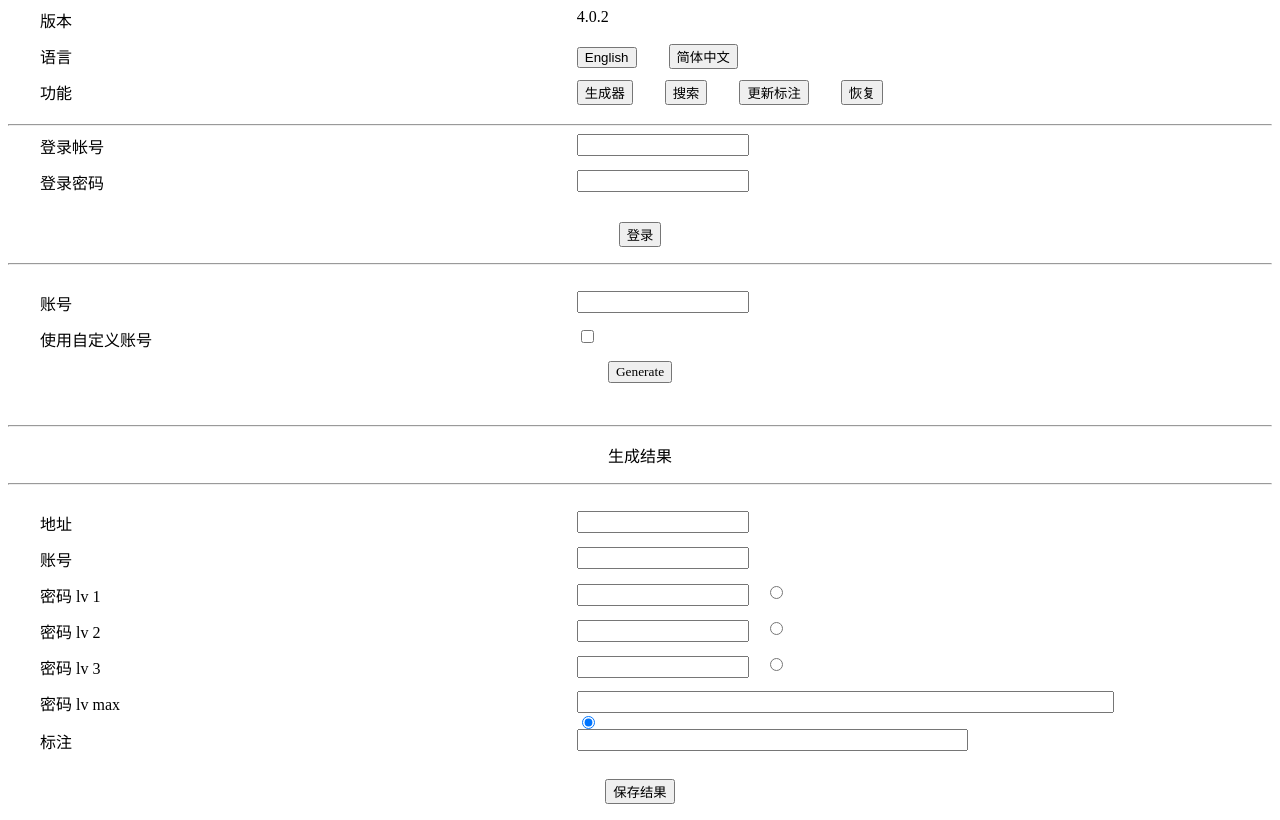
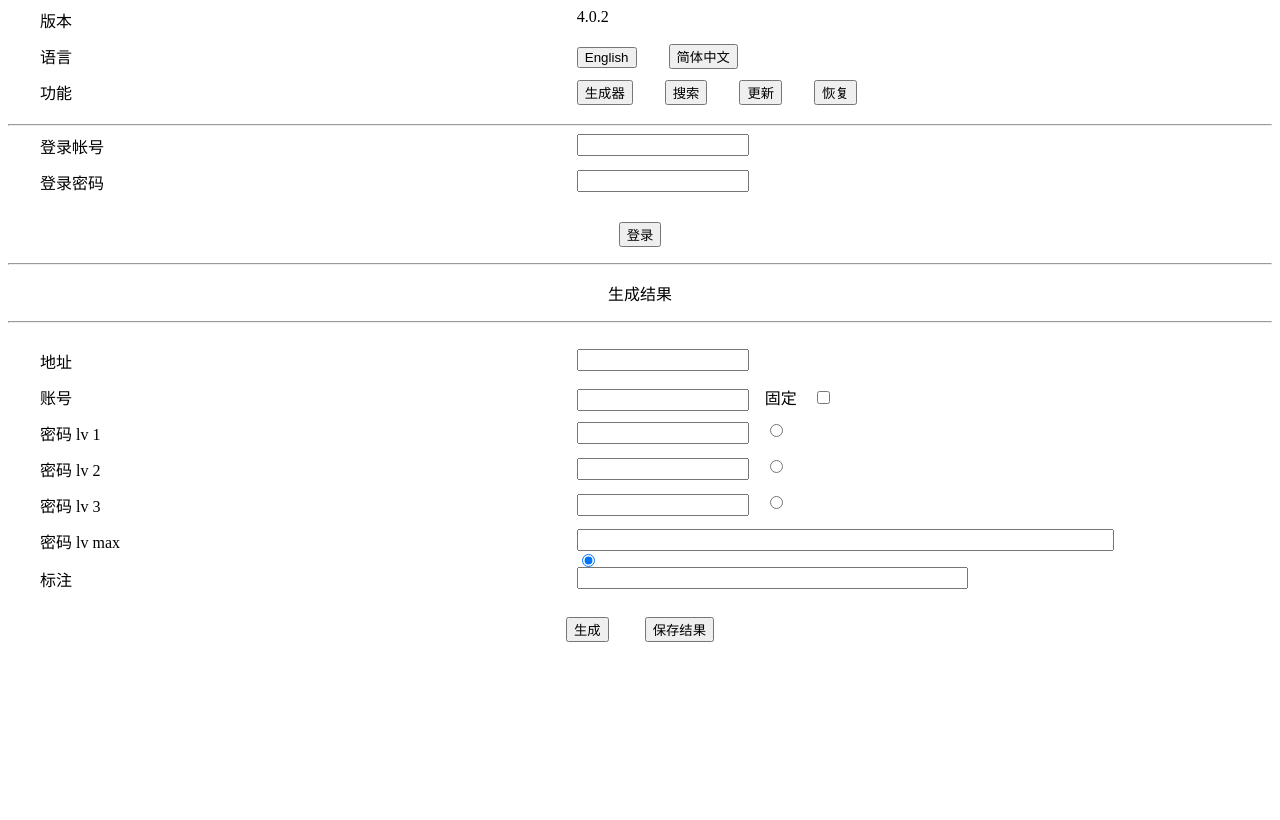
Before and after one commit to AnestLarry/AccountManagerWithFlask, a Flask app: page /?language=zh in a window 1280 px wide. After the commit the page ends 642 px from the top, so only its background shows below. Run offline with Flask 2, Linux system fonts and the light colour scheme; parts of the project's set-up code (start-up, migrations or seed data) failed here and were passed over.

Commit message:
change pages

```diff
--- a/templates/index.html
+++ b/templates/index.html
@@ -24,21 +24,13 @@
 			})
 		});
 		function Generate_Account(){
-			if (document.getElementById('Account_Key').checked){
-				Generate_AccountStr = $('#Account').val();
-				document.getElementById('Result_Account').value = Generate_AccountStr;
-
-				Generate_pw()
-			}
-			else {
+			if (!document.getElementById('Account_Key').checked){
 				$.get("{{get_urls('getAccount')}}",function(data){
 					Generate_AccountStr = data;
 					document.getElementById("Result_Account").value = Generate_AccountStr;
-
-					Generate_pw()
 				})
-
 			}
+			Generate_pw()
 		}
 		function Generate_pw(){
 				$.get("{{get_urls('getPW')}}",function(data){
@@ -67,34 +59,6 @@
 				})
 		}
     </script>
-	<hr>
-	<br>
-	<div id="Generate-div">
-		<div id="Generate-label-Account" style="width:45%;float:left;">
-			{% if language=="zh" %}
-			&emsp;&emsp;账号
-			{% else %}
-			&emsp;&emsp;Account
-			{% endif %}
-		</div>
-		<div id="Generate-input-Account" style="width:45%;float:left;">
-			<input id="Account" />
-		</div>
-		<br><br>
-		<div id="Generate-label-Used_Account_Key" style="width:45%;float:left;">
-			{% if language=="zh" %}
-			&emsp;&emsp;使用自定义账号
-			{% else %}
-			&emsp;&emsp;Used Account Key
-			{% endif %}
-		</div>
-		<div id="Generate-choice-text" style="width:45%;float:left;">
-			<input type='checkbox' id="Account_Key" />
-		</div>
-	</div>
-	<br>
-	<p align="center"><input type="button" id='Generate' value="Generate"></p>
-	<br>
 	{% if language=="zh" %}
 	<hr><p align="center">生成结果 </p><hr><br>
 	{% else %}
@@ -113,7 +77,7 @@
 			&emsp;&emsp;账号
 		</div>
 		<div id="Generated_Result-input-Account" style="width:45%;float:left;">
-			<input id="Result_Account" />
+			<input id="Result_Account" />&emsp;固定&emsp;<input type='checkbox' id="Account_Key" />
 		</div>
 		<br><br>
 		<div id="Generated_Result-label-Password_lv1" style="width:45%;float:left;">
@@ -152,7 +116,7 @@
 		</div>
 		<br><br>
 	</div>
-	<p align="center"> <input type="button" id='Save' value="保存结果"/></p>
+	<p align="center"><input type="button" id='Generate' value="生成">&emsp;&emsp; <input type="button" id='Save' value="保存结果"/></p>
 	{% else %}
 	<div id="Generated_Result-div">
 		<div id="Generate-label-Address" style="width:45%;float:left;">
@@ -166,7 +130,7 @@
 			&emsp;&emsp;Account
 		</div>
 		<div id="Generated_Result-input-Account" style="width:45%;float:left;">
-			<input id="Result_Account" />
+			<input id="Result_Account" />&emsp;Fixed&emsp;<input type='checkbox' id="Account_Key" />
 		</div>
 		<br><br>
 		<div id="Generated_Result-label-Password_lv1" style="width:45%;float:left;">
@@ -205,7 +169,7 @@
 		</div>
 		<br><br>
 	</div>
-	<p align="center"> <input type="button" id='Save' value="Save Result"/></p>
+	<p align="center"><input type="button" id='Generate' value="Generate">&emsp;&emsp; <input type="button" id='Save' value="Save Result"/></p>
 	{% endif %}
 </body>
 </html>
--- a/templates/nav.html
+++ b/templates/nav.html
@@ -49,11 +49,11 @@
         </div>
         {% if language=="zh" %}
         <div id="function-choice" style="width:45%;float:left;">
-			<a href="{{ get_urls('index_zh') }}"><button>生成器</button></a>&emsp;&emsp;<a href="{{get_urls('search_zh')}}"><button>搜索</button></a>&emsp;&emsp;<a href="{{get_urls('update_zh')}}"><button>更新标注</button></a>&emsp;&emsp;<a href="{{get_urls('Restore_zh')}}"><button>恢复</button></a>
+			<a href="{{ get_urls('index_zh') }}"><button>生成器</button></a>&emsp;&emsp;<a href="{{get_urls('search_zh')}}"><button>搜索</button></a>&emsp;&emsp;<a href="{{get_urls('update_zh')}}"><button>更新</button></a>&emsp;&emsp;<a href="{{get_urls('Restore_zh')}}"><button>恢复</button></a>
         </div>
         {% else %}
 		<div id="function-choice" style="width:45%;float:left;">
-			<a href="{{ get_urls('index') }}"><button>Generation</button></a>&emsp;&emsp;<a href="{{get_urls('search')}}"><button>Search</button></a>&emsp;&emsp;<a href="{{get_urls('update')}}"><button>Update Text</button></a>&emsp;&emsp;<a href="{{get_urls('Restore')}}"><button>Restore</button></a>
+			<a href="{{ get_urls('index') }}"><button>Generation</button></a>&emsp;&emsp;<a href="{{get_urls('search')}}"><button>Search</button></a>&emsp;&emsp;<a href="{{get_urls('update')}}"><button>Update</button></a>&emsp;&emsp;<a href="{{get_urls('Restore')}}"><button>Restore</button></a>
         </div>
         {% endif %}
 	</div>
--- a/templates/update_page.html
+++ b/templates/update_page.html
@@ -21,7 +21,7 @@
 		</script>
 	<hr>
 	{% if language=="zh" %}
-	<p align="center">更新</p>
+	<p align="center">更新标注</p>
 	<hr>
 	<div id="Update">
 		<div id="update-label-date" style="width:45%;float:left;">
@@ -41,7 +41,7 @@
 	<br>
 	<p align="center"><input type="button" id='Update_button' value="更新"/></p>
 	{% else %}
-	<p align="center">Update</p>
+	<p align="center">Update Text</p>
 	<hr>
 	<div id="Update">
 		<div id="update-label-date" style="width:45%;float:left;">
```
